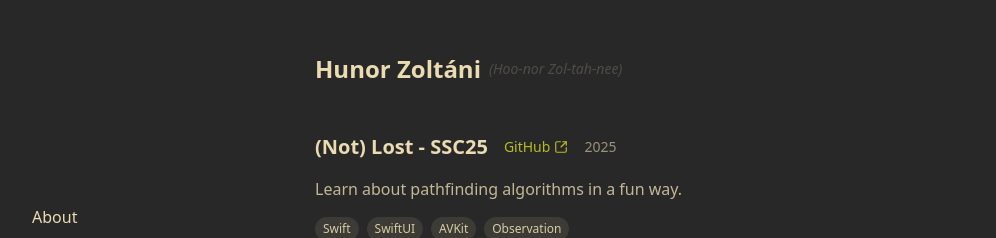
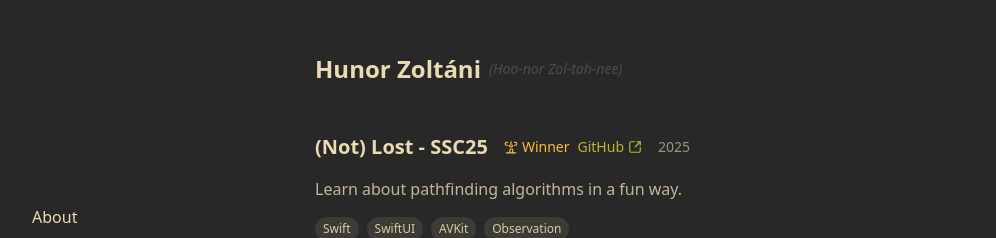
Before and after one commit to Ronuhz/ronuhz.me, a Next.js app: page /projects in a window 1280 px wide. Shown: the part 163-401 px from the top of the page, without its empty margins (0-996 px from the left). Built offline with nearby package versions, Linux system fonts and the light colour scheme.

Commit message:
Marked (Not) Lost - SSC25 as winner

```diff
--- a/src/app/(main)/projects/page.tsx
+++ b/src/app/(main)/projects/page.tsx
@@ -1,5 +1,6 @@
 import { projects } from "@/data/projects";
 import { ExternalLinkIcon } from "@/components/icons/external-link";
+import { TrophyIcon } from "@/components/icons/trophy";
 
 export default function Projects() {
   return (
@@ -11,6 +12,15 @@ export default function Projects() {
               {project.name}
             </h2>
             <div className="flex gap-2">
+            {project.winner && (
+                <div
+                  className="text-gruvbox-bright-yellow hover:text-gruvbox-yellow text-sm transition-colors flex items-center gap-1"
+                  title={project.winner}
+                >
+                  <TrophyIcon size={14} />
+                  <span>Winner</span>
+                </div>
+              )}
             {project.appStore && (
                 <a
                   href={project.appStore}
--- /dev/null
+++ b/src/components/icons/trophy.tsx
@@ -0,0 +1,22 @@
+export function TrophyIcon({ size = 20 }) {
+  return (
+    <svg
+      xmlns="http://www.w3.org/2000/svg"
+      width={size}
+      height={size}
+      viewBox="0 0 24 24"
+      fill="none"
+      stroke="currentColor"
+      strokeWidth="2"
+      strokeLinecap="round"
+      strokeLinejoin="round"
+    >
+      <path d="M6 9H4.5a2.5 2.5 0 0 1 0-5H6"/>
+      <path d="M18 9h1.5a2.5 2.5 0 0 0 0-5H18"/>
+      <path d="M4 22h16"/>
+      <path d="M10 22v-4.5a2.5 2.5 0 0 1 5 0V22"/>
+      <path d="M9 9a3 3 0 0 0 6 0"/>
+      <path d="M12 3v6"/>
+    </svg>
+  )
+}
--- a/src/data/projects.ts
+++ b/src/data/projects.ts
@@ -5,6 +5,7 @@ type Project = {
   appStore?: string;
   techStack: string[];
   year: number;
+  winner?: string;
 }
 
 export const projects: Project[] = [
@@ -13,7 +14,8 @@ export const projects: Project[] = [
     description: "Learn about pathfinding algorithms in a fun way.",
     github: "https://github.com/Ronuhz/Swift-Student-Challenge-2025",
     techStack: ["Swift", "SwiftUI", "AVKit", "Observation"],
-    year: 2025
+    year: 2025,
+    winner: "Swift Student Challenge 2025"
   },
   {
     name: "Vivid",
```
